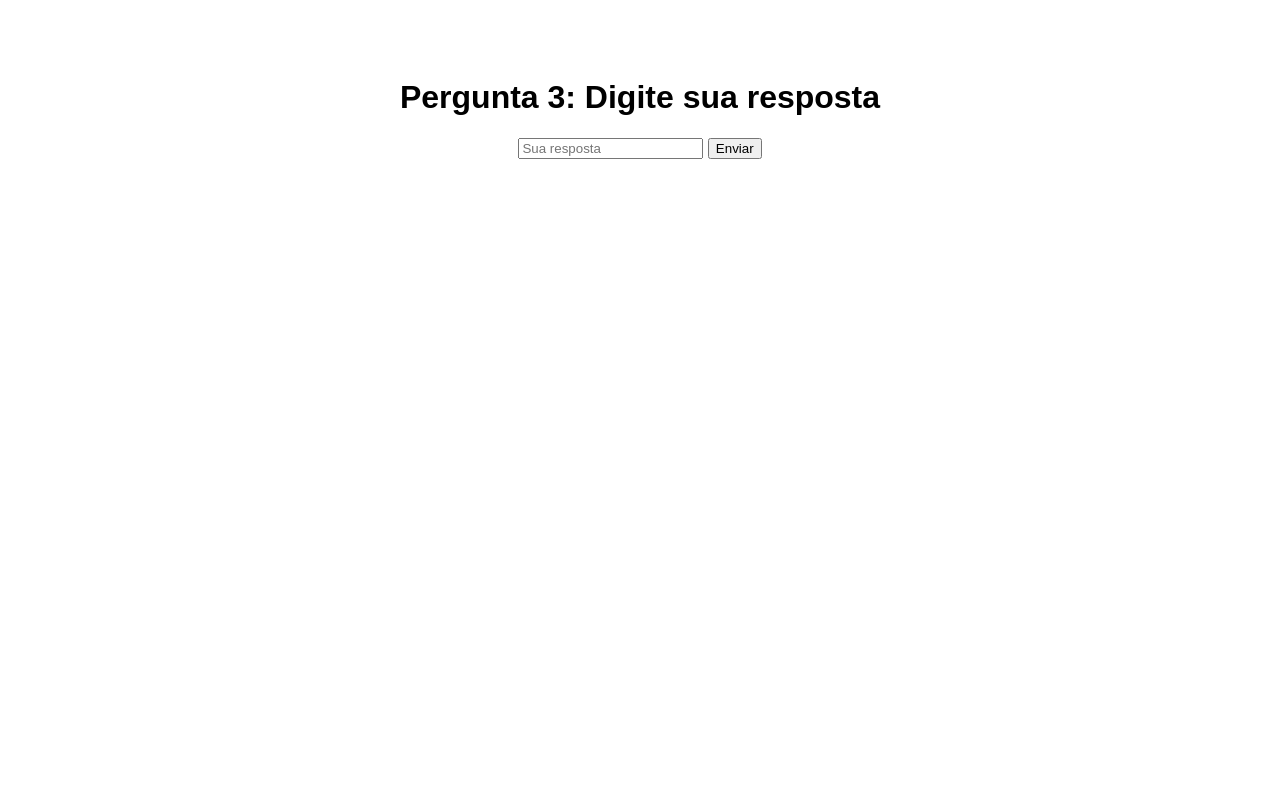
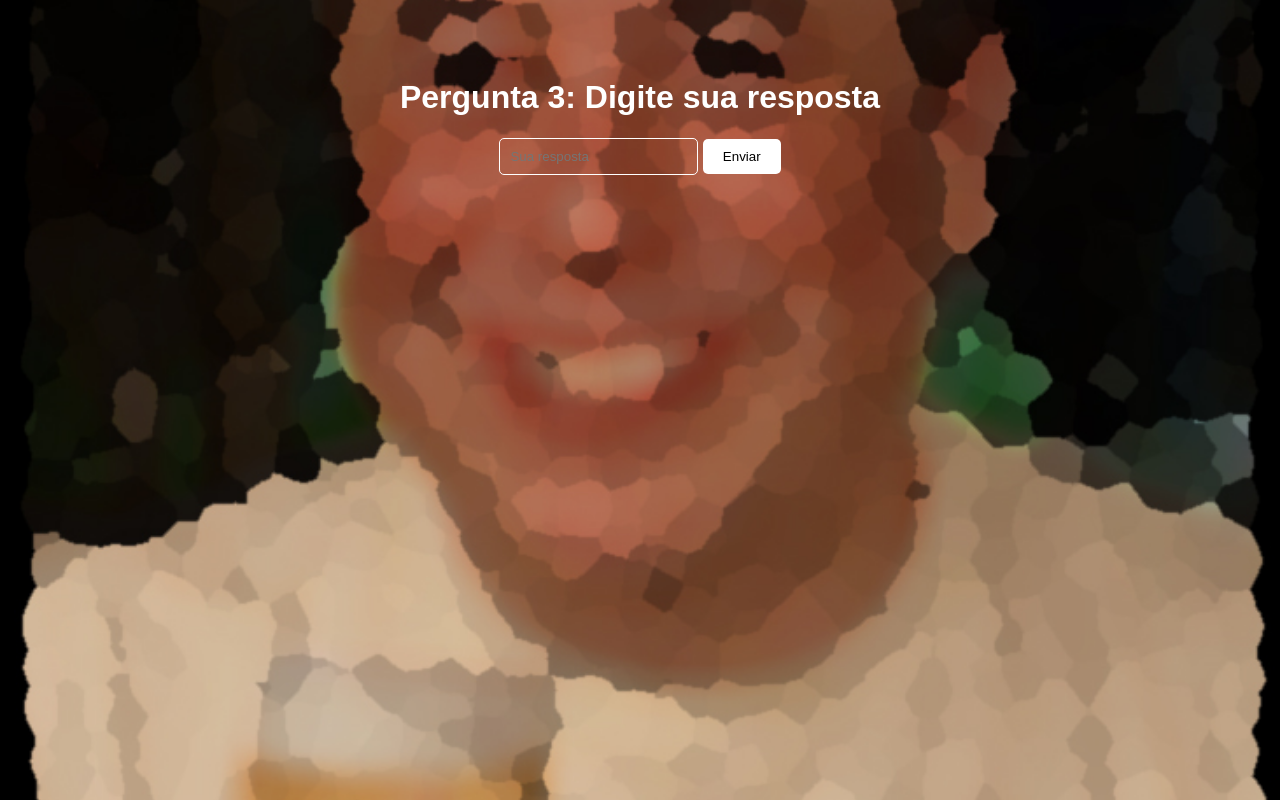
Before and after one commit to Darles-code/pergunta3, a plain HTML site: page index.html in a window 1280 px wide. Drawn offline with Linux system fonts and the light colour scheme.

Commit message:
Update index.html

```diff
--- a/index.html
+++ b/index.html
@@ -9,12 +9,37 @@
             font-family: Arial, sans-serif;
             text-align: center;
             padding: 50px;
+            background-image: url('foto3.jpg'); /* Nome da imagem de fundo */
+            background-size: cover; /* Para cobrir toda a área */
+            background-position: center; /* Para centralizar a imagem */
+            background-repeat: no-repeat; /* Para evitar repetir a imagem */
+        }
+        h1 {
+            color: white; /* Cor do título */
         }
         .message {
             margin-top: 20px;
-            font-size: 1.2em;
-            color: green;
+            font-size: 1.5em; /* Aumentando o tamanho da fonte */
+            color: white; /* Cor da mensagem */
             font-weight: bold;
+        }
+        input {
+            color: white; /* Cor do texto no campo de entrada */
+            background-color: transparent; /* Fundo transparente */
+            border: 1px solid white; /* Borda branca */
+            padding: 10px; /* Espaçamento interno */
+            border-radius: 5px; /* Cantos arredondados */
+        }
+        button {
+            padding: 10px 20px; /* Espaçamento interno do botão */
+            background-color: white; /* Cor de fundo do botão */
+            color: black; /* Cor do texto do botão */
+            border: none; /* Sem borda */
+            border-radius: 5px; /* Cantos arredondados */
+            cursor: pointer; /* Muda o cursor para indicar clicável */
+        }
+        button:hover {
+            background-color: lightgray; /* Cor do botão ao passar o mouse */
         }
     </style>
 </head>
```
